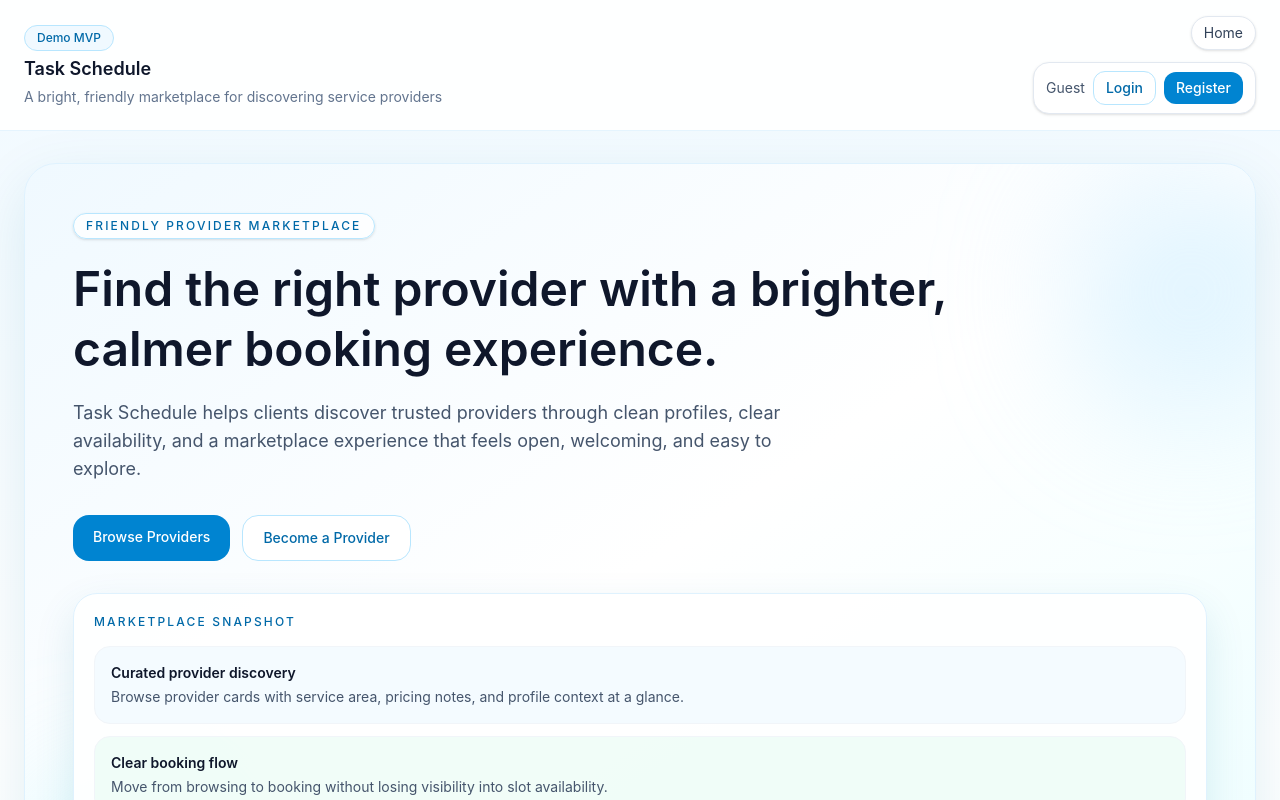
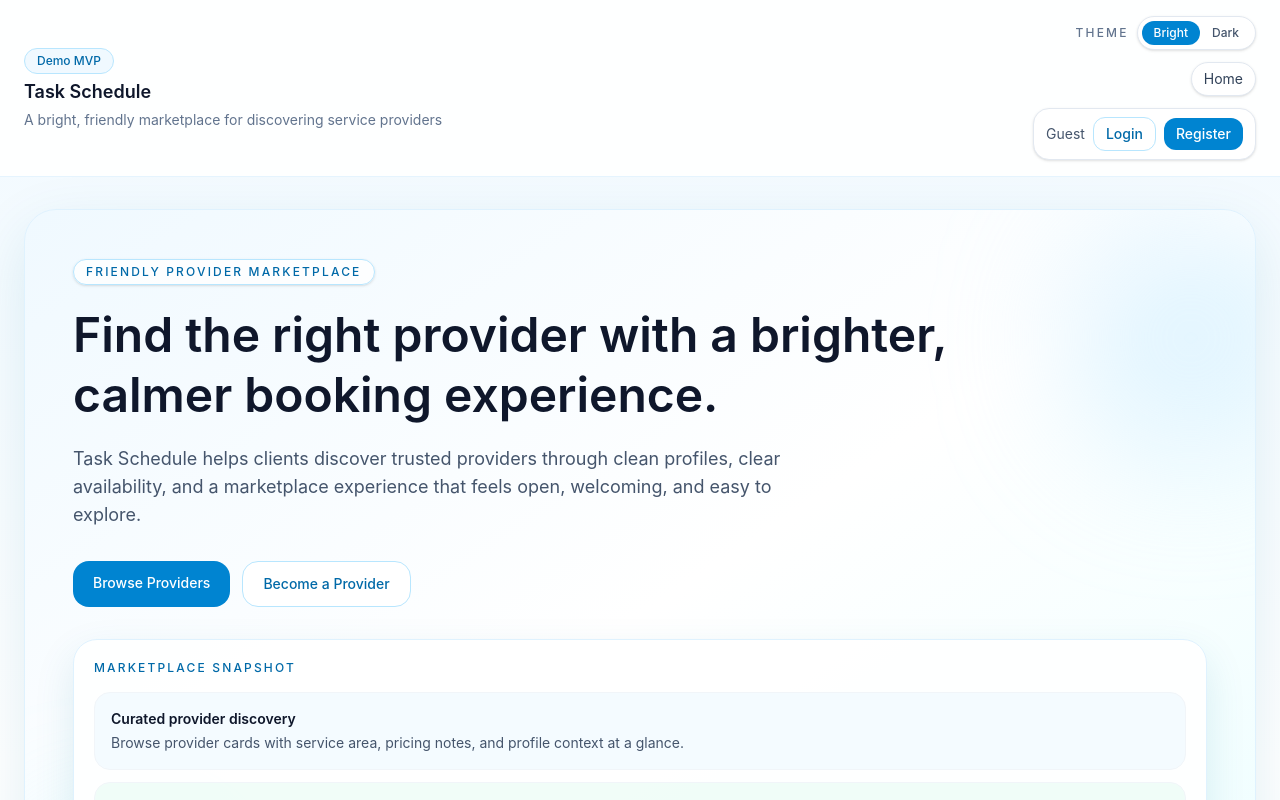
Before and after one commit to TurtleGods/task_schedule, a React (Vite) app in the folder src/task-schedule-web/: page / in a window 1280 px wide. Shown: the top 800 px of the page. Built offline with nearby package versions, Linux system fonts and the light colour scheme.

Commit message:
feat: add topbar theme switcher for bright and dark modes

```diff
--- a/src/task-schedule-web/src/components/layout/AppLayout.tsx
+++ b/src/task-schedule-web/src/components/layout/AppLayout.tsx
@@ -1,5 +1,6 @@
 import { Link, Outlet } from 'react-router-dom';
 import { useAuth } from '../../features/auth/AuthContext';
+import { useTheme } from '../../features/theme/ThemeContext';
 
 import { useEffect, useState } from 'react';
 
@@ -27,6 +28,7 @@ const clientNavItems = [
 
 export function AppLayout() {
   const { user, logout } = useAuth();
+  const { theme, setTheme } = useTheme();
   const [unreadCount, setUnreadCount] = useState(0);
 
   useEffect(() => {
@@ -60,23 +62,42 @@ export function AppLayout() {
         : [['/', 'Home'], ['/dashboard', 'Dashboard'], ['/notifications', 'Notifications']] as const;
 
   return (
-    <div className="min-h-screen bg-gradient-to-b from-sky-50 via-white to-cyan-50 text-slate-900">
-      <header className="sticky top-0 z-20 border-b border-sky-100/80 bg-white/90 backdrop-blur">
+    <div className="app-shell min-h-screen text-slate-900 transition-colors dark:text-slate-100">
+      <header className="app-header sticky top-0 z-20 border-b backdrop-blur transition-colors">
         <div className="mx-auto flex max-w-7xl flex-col gap-4 px-6 py-4 lg:flex-row lg:items-center lg:justify-between">
           <div className="space-y-1">
-            <div className="inline-flex items-center gap-2 rounded-full border border-sky-200 bg-sky-50 px-3 py-1 text-xs font-medium text-sky-700">
+            <div className="inline-flex items-center gap-2 rounded-full border border-sky-200 bg-sky-50 px-3 py-1 text-xs font-medium text-sky-700 dark:border-slate-700 dark:bg-slate-800 dark:text-slate-200">
               Demo MVP
             </div>
-            <strong className="block text-lg font-semibold text-slate-900">Task Schedule</strong>
-            <p className="text-sm text-slate-500">A bright, friendly marketplace for discovering service providers</p>
+            <strong className="block text-lg font-semibold text-slate-900 dark:text-white">Task Schedule</strong>
+            <p className="text-sm text-slate-500 dark:text-slate-400">{theme === 'bright' ? 'A bright, friendly marketplace for discovering service providers' : 'A darker workspace for focused provider and booking management'}</p>
           </div>
           <div className="flex flex-col gap-3 lg:items-end">
+            <div className="flex flex-wrap items-center justify-end gap-2">
+              <span className="text-xs font-medium uppercase tracking-[0.18em] text-slate-500 dark:text-slate-400">Theme</span>
+              <div className="inline-flex rounded-full border border-slate-200 bg-white p-1 shadow-sm dark:border-slate-700 dark:bg-slate-900">
+                <button
+                  type="button"
+                  onClick={() => setTheme('bright')}
+                  className={`rounded-full px-3 py-1 text-xs font-medium transition ${theme === 'bright' ? 'bg-sky-600 text-white' : 'text-slate-600 hover:bg-slate-100 dark:text-slate-300 dark:hover:bg-slate-800'}`}
+                >
+                  Bright
+                </button>
+                <button
+                  type="button"
+                  onClick={() => setTheme('dark')}
+                  className={`rounded-full px-3 py-1 text-xs font-medium transition ${theme === 'dark' ? 'bg-slate-900 text-white dark:bg-sky-600' : 'text-slate-600 hover:bg-slate-100 dark:text-slate-300 dark:hover:bg-slate-800'}`}
+                >
+                  Dark
+                </button>
+              </div>
+            </div>
             <nav className="flex flex-wrap gap-2">
               {navItems.map(([to, label]) => (
                 <Link
                   key={to}
                   to={to}
-                  className="relative rounded-full border border-slate-200 bg-white px-3 py-1.5 text-sm text-slate-700 shadow-sm transition hover:border-sky-300 hover:bg-sky-50 hover:text-sky-700"
+                  className="relative rounded-full border border-slate-200 bg-white px-3 py-1.5 text-sm text-slate-700 shadow-sm transition hover:border-sky-300 hover:bg-sky-50 hover:text-sky-700 dark:border-slate-700 dark:bg-slate-900 dark:text-slate-200 dark:hover:border-sky-500 dark:hover:bg-slate-800 dark:hover:text-sky-300"
                 >
                   {label}
                   {to === '/notifications' && unreadCount > 0 && (
@@ -87,16 +108,16 @@ export function AppLayout() {
                 </Link>
               ))}
             </nav>
-            <div className="flex flex-wrap items-center gap-2 rounded-2xl border border-slate-200 bg-white px-3 py-2 text-sm text-slate-600 shadow-sm">
+            <div className="flex flex-wrap items-center gap-2 rounded-2xl border border-slate-200 bg-white px-3 py-2 text-sm text-slate-600 shadow-sm dark:border-slate-700 dark:bg-slate-900 dark:text-slate-300">
               {user ? (
                 <>
-                  <span className="text-slate-800">{user.displayName ?? user.email}</span>
-                  <span className="text-slate-300">•</span>
+                  <span className="text-slate-800 dark:text-white">{user.displayName ?? user.email}</span>
+                  <span className="text-slate-300 dark:text-slate-600">•</span>
                   <span>{user.roles.join(', ') || 'User'}</span>
                   <button
                     type="button"
                     onClick={logout}
-                    className="ml-2 rounded-xl border border-rose-200 px-3 py-1.5 text-sm font-medium text-rose-600 transition hover:bg-rose-50"
+                    className="ml-2 rounded-xl border border-rose-200 px-3 py-1.5 text-sm font-medium text-rose-600 transition hover:bg-rose-50 dark:border-rose-900/50 dark:text-rose-300 dark:hover:bg-rose-950/40"
                   >
                     Logout
                   </button>
@@ -104,10 +125,10 @@ export function AppLayout() {
               ) : (
                 <>
                   <span>Guest</span>
-                  <Link to="/login" className="rounded-xl border border-sky-200 px-3 py-1.5 text-sm font-medium text-sky-700 transition hover:bg-sky-50">
+                  <Link to="/login" className="rounded-xl border border-sky-200 px-3 py-1.5 text-sm font-medium text-sky-700 transition hover:bg-sky-50 dark:border-slate-700 dark:text-sky-300 dark:hover:bg-slate-800">
                     Login
                   </Link>
-                  <Link to="/register" className="rounded-xl bg-sky-600 px-3 py-1.5 text-sm font-medium text-white transition hover:bg-sky-500">
+                  <Link to="/register" className="rounded-xl bg-sky-600 px-3 py-1.5 text-sm font-medium text-white transition hover:bg-sky-500 dark:bg-sky-500 dark:hover:bg-sky-400">
                     Register
                   </Link>
                 </>
@@ -119,12 +140,12 @@ export function AppLayout() {
 
       <main className="mx-auto flex max-w-7xl flex-col gap-6 px-6 py-8">
         {user && (
-          <section className="flex flex-col gap-3 rounded-[28px] border border-sky-200 bg-gradient-to-r from-sky-50 to-cyan-50 px-4 py-4 text-sm text-sky-900 lg:flex-row lg:items-center lg:justify-between">
+          <section className="flex flex-col gap-3 rounded-[28px] border border-sky-200 bg-gradient-to-r from-sky-50 to-cyan-50 px-4 py-4 text-sm text-sky-900 lg:flex-row lg:items-center lg:justify-between dark:border-slate-700 dark:from-slate-900 dark:to-slate-800 dark:text-slate-200">
             <div className="flex flex-col gap-1">
-              <span className="font-medium text-slate-900">Signed in as {user.displayName ?? user.email}</span>
-              <span className="text-slate-600">Roles: {user.roles.join(', ') || 'N/A'}</span>
+              <span className="font-medium text-slate-900 dark:text-white">Signed in as {user.displayName ?? user.email}</span>
+              <span className="text-slate-600 dark:text-slate-400">Roles: {user.roles.join(', ') || 'N/A'}</span>
             </div>
-            <div className="rounded-full border border-sky-200 bg-white/70 px-3 py-1 text-xs uppercase tracking-[0.18em] text-sky-700">
+            <div className="rounded-full border border-sky-200 bg-white/70 px-3 py-1 text-xs uppercase tracking-[0.18em] text-sky-700 dark:border-slate-700 dark:bg-slate-900/80 dark:text-sky-300">
               Workspace Active
             </div>
           </section>
--- /dev/null
+++ b/src/task-schedule-web/src/features/theme/ThemeContext.tsx
@@ -0,0 +1,49 @@
+import { createContext, useContext, useEffect, useMemo, useState } from 'react';
+import type { ReactNode } from 'react';
+
+type ThemeMode = 'bright' | 'dark';
+
+type ThemeContextValue = {
+  theme: ThemeMode;
+  setTheme: (theme: ThemeMode) => void;
+  toggleTheme: () => void;
+};
+
+const STORAGE_KEY = 'task-schedule-theme';
+
+const ThemeContext = createContext<ThemeContextValue | undefined>(undefined);
+
+export function ThemeProvider({ children }: { children: ReactNode }) {
+  const [theme, setThemeState] = useState<ThemeMode>(() => {
+    if (typeof window === 'undefined') return 'bright';
+    const stored = window.localStorage.getItem(STORAGE_KEY);
+    return stored === 'dark' || stored === 'bright' ? stored : 'bright';
+  });
+
+  useEffect(() => {
+    document.body.dataset.theme = theme;
+    document.documentElement.style.colorScheme = theme === 'dark' ? 'dark' : 'light';
+    document.documentElement.classList.toggle('dark', theme === 'dark');
+    window.localStorage.setItem(STORAGE_KEY, theme);
+  }, [theme]);
+
+  const value = useMemo<ThemeContextValue>(
+    () => ({
+      theme,
+      setTheme: (nextTheme) => setThemeState(nextTheme),
+      toggleTheme: () => setThemeState((current) => (current === 'bright' ? 'dark' : 'bright')),
+    }),
+    [theme],
+  );
+
+  return <ThemeContext.Provider value={value}>{children}</ThemeContext.Provider>;
+}
+
+export function useTheme() {
+  const context = useContext(ThemeContext);
+  if (!context) {
+    throw new Error('useTheme must be used within ThemeProvider');
+  }
+
+  return context;
+}
--- a/src/task-schedule-web/src/index.css
+++ b/src/task-schedule-web/src/index.css
@@ -4,9 +4,33 @@
   color-scheme: light;
 }
 
+html.dark {
+  color-scheme: dark;
+}
+
 body {
-  @apply m-0 min-h-screen bg-gradient-to-b from-sky-50 via-white to-cyan-50 text-slate-900 antialiased;
+  @apply m-0 min-h-screen antialiased transition-colors duration-200;
   font-family: Inter, system-ui, -apple-system, BlinkMacSystemFont, 'Segoe UI', sans-serif;
+}
+
+body[data-theme='bright'] {
+  @apply bg-gradient-to-b from-sky-50 via-white to-cyan-50 text-slate-900;
+}
+
+body[data-theme='dark'] {
+  @apply bg-gradient-to-b from-slate-950 via-slate-900 to-slate-950 text-slate-100;
+}
+
+.app-shell {
+  @apply min-h-screen;
+}
+
+.app-header {
+  @apply border-sky-100/80 bg-white/90;
+}
+
+body[data-theme='dark'] .app-header {
+  @apply border-slate-800 bg-slate-950/85;
 }
 
 #root {
```
Also changed, not shown: src/task-schedule-web/src/App.tsx (+6 -3 lines).
